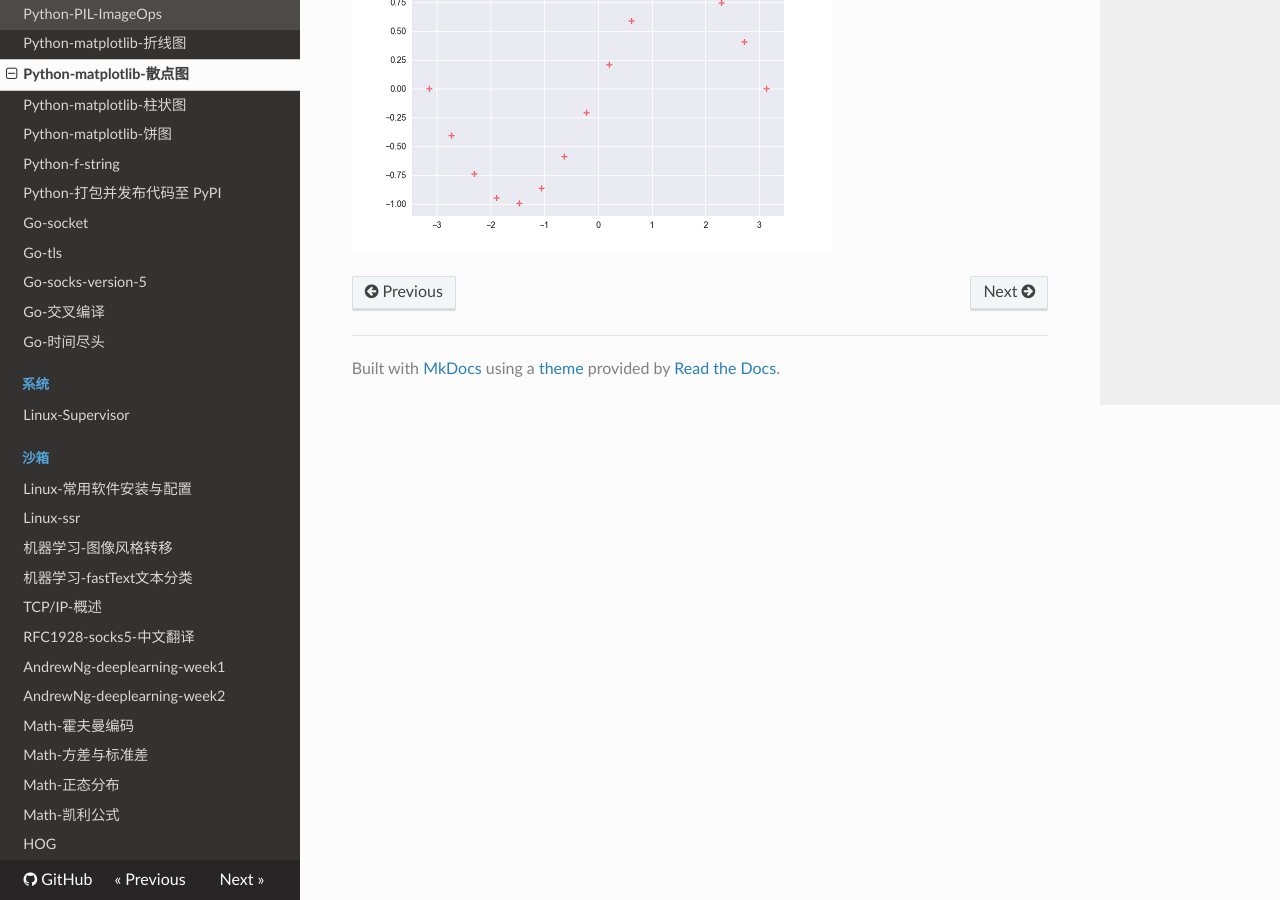
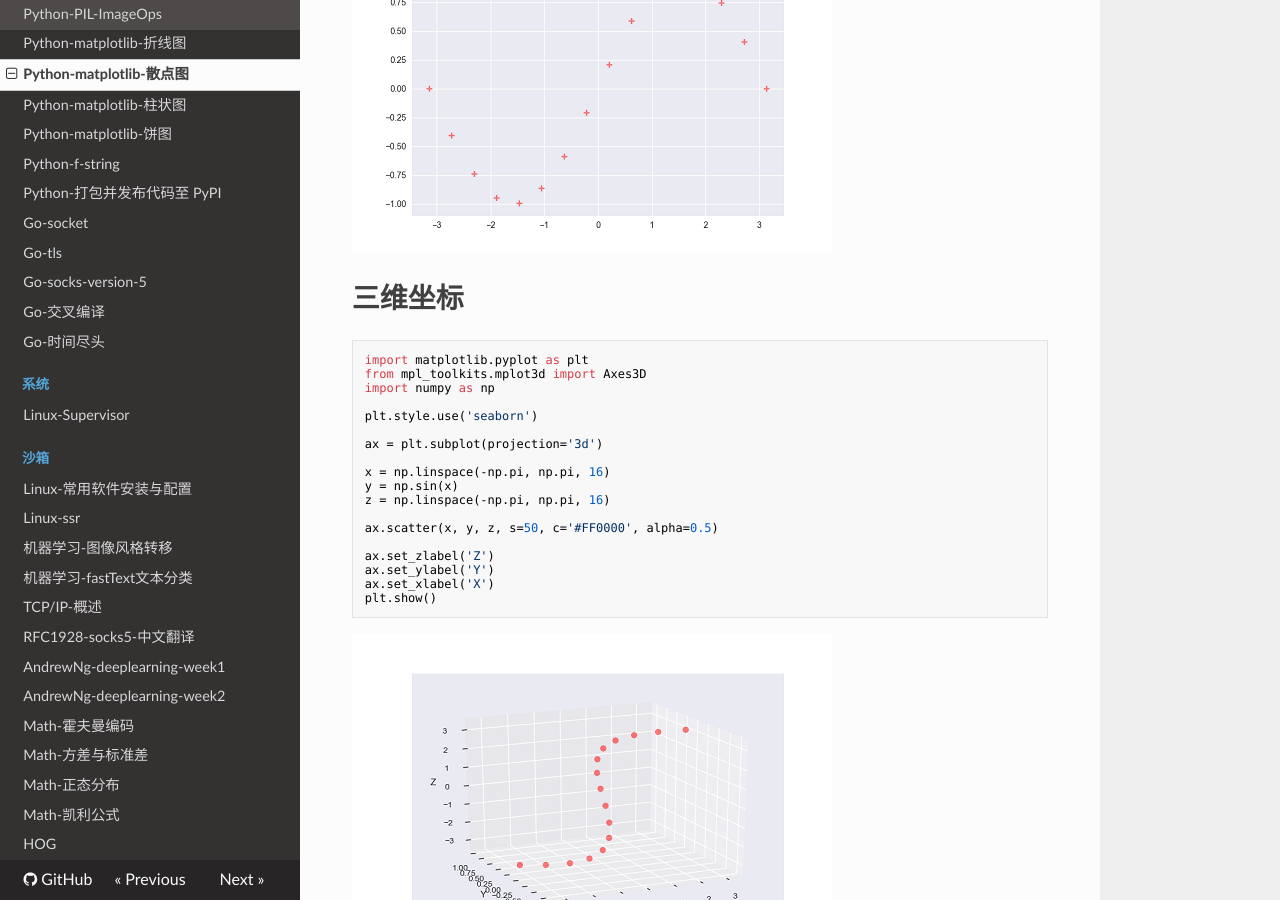
Before and after one commit to J14032016/accu, an MkDocs documentation site: the page built from docs/content/py/plt/scatter.md, in a window 1280 px wide and 900 px high, scrolled down 1096 px. Built offline with MkDocs 1.6.1, drawn with Linux system fonts in a browser that asks for light colours; nearby versions of some CDN libraries; old or Windows-style settings are respelled for this version of MkDocs.

Commit message:
2018-03-25 16:11:06

````diff
--- a/docs/content/py/plt/scatter.md
+++ b/docs/content/py/plt/scatter.md
@@ -35,3 +35,28 @@ plt.show()
 ```
 
 ![img](/img/py/plt/scatter/sample_mark.png)
+
+# 三维坐标
+
+```py
+import matplotlib.pyplot as plt
+from mpl_toolkits.mplot3d import Axes3D
+import numpy as np
+
+plt.style.use('seaborn')
+
+ax = plt.subplot(projection='3d')
+
+x = np.linspace(-np.pi, np.pi, 16)
+y = np.sin(x)
+z = np.linspace(-np.pi, np.pi, 16)
+
+ax.scatter(x, y, z, s=50, c='#FF0000', alpha=0.5)
+
+ax.set_zlabel('Z')
+ax.set_ylabel('Y')
+ax.set_xlabel('X')
+plt.show()
+```
+
+![img](/img/py/plt/scatter/3d.png)
````
Also changed, not shown: docs/img/py/plt/scatter/3d.png (added).
